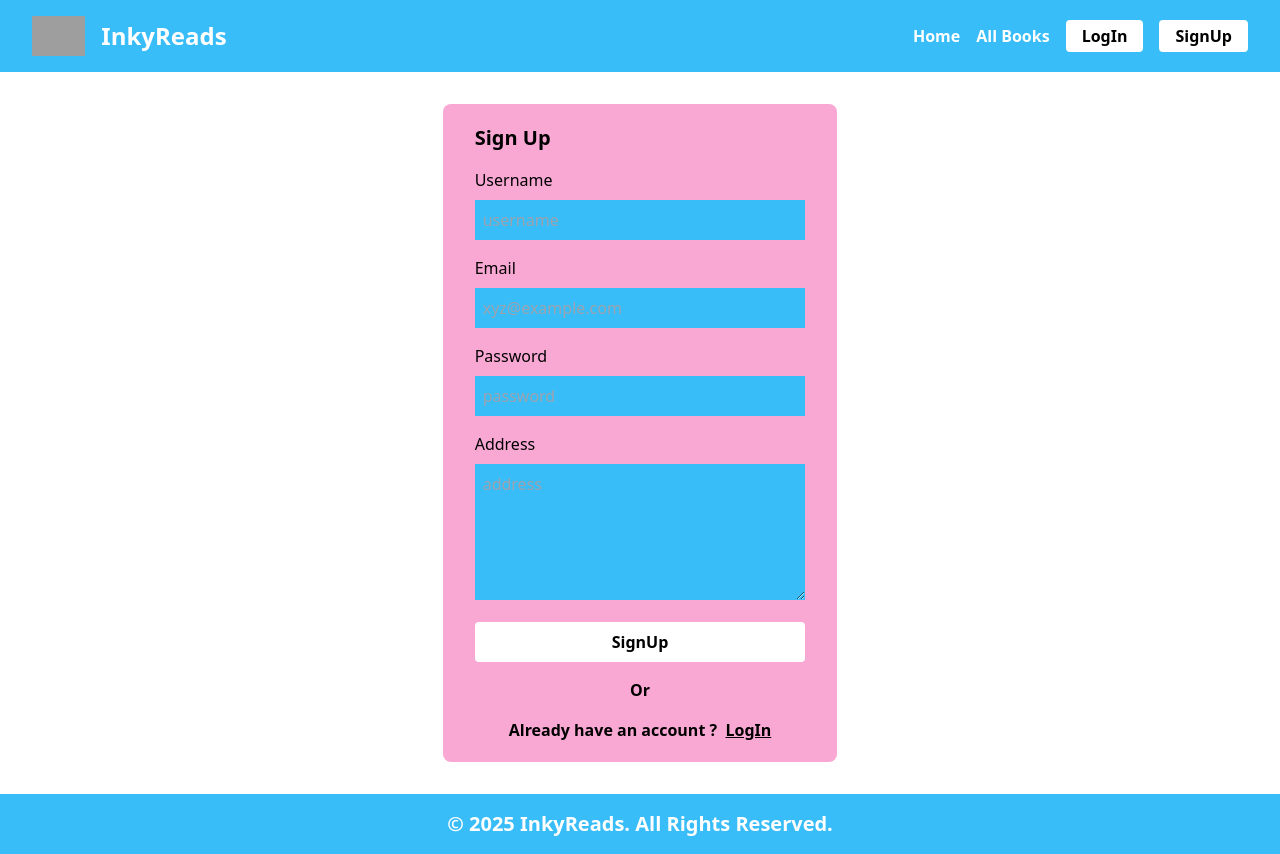
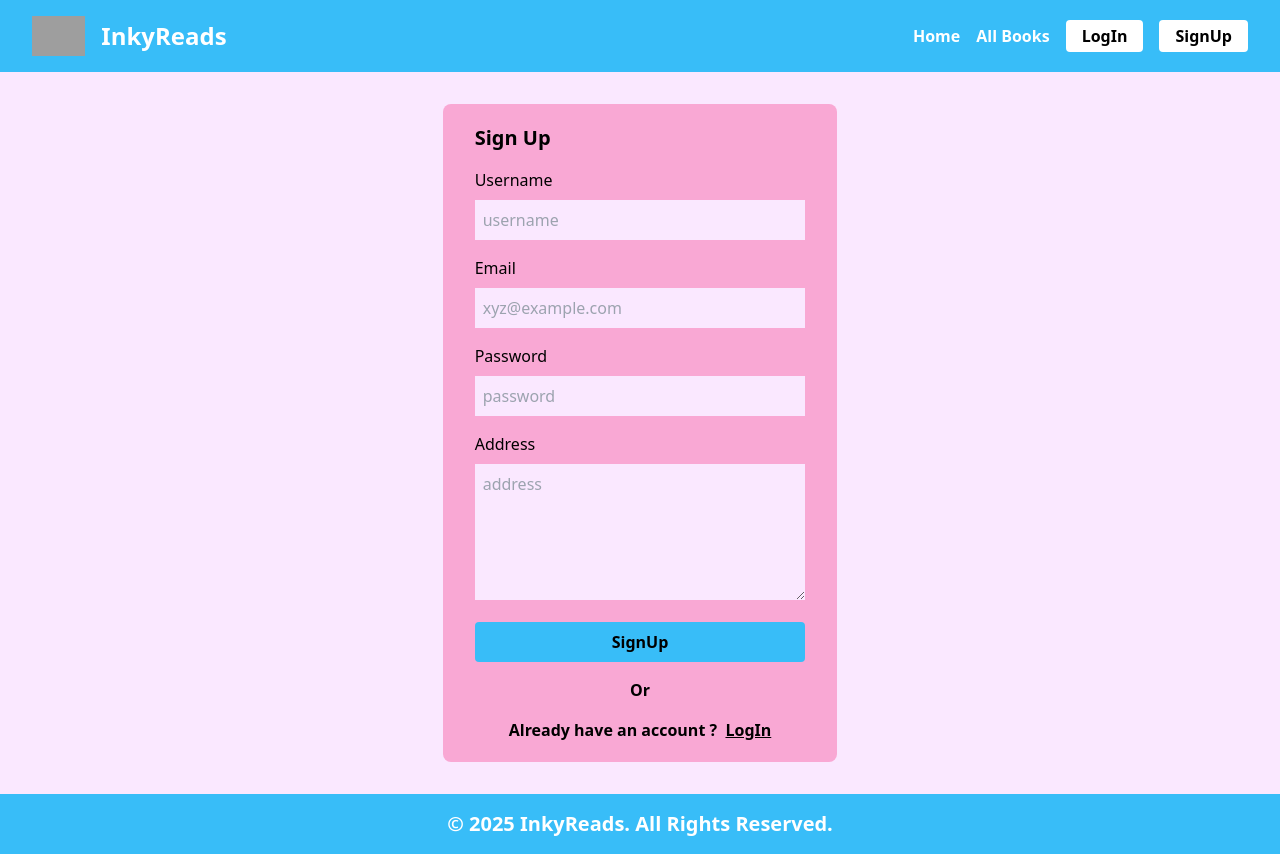
Before and after one commit to Yukti-lang/Inky_Reads, a React (Vite) app in the folder frontend/: page /SignUp in a window 1280 px wide. Built offline with nearby package versions, Linux system fonts and the light colour scheme; grey boxes are pictures that could not be loaded.

Commit message:
FInal Final changes

```diff
--- a/frontend/src/components/BookCard/BookCard.jsx
+++ b/frontend/src/components/BookCard/BookCard.jsx
@@ -20,7 +20,7 @@ const BookCard = ({ data, favourite }) => {
       <Link to={`/view-book-details/${data._id}`}>
       <div className="">
         <div className="bg-white rounded flex items-center justify-center p-2  ">
-          <img src={data.url} alt="/" className="h-[25vh] shadow-xl  drop-shadow-[0_0_15px_rgba(0,0,0,0.6)] transition duration-300 " />
+          <img src={data.url} alt="/" className="h-[25vh] shadow-xl  drop-shadow-[0_0_10px_rgba(0,0,0,0.4)] hover:drop-shadow-[0_0_15px_rgba(0,0,0,0.6)] transition duration-300" />
         </div>
         <h2 className="mt-4 text-xl text-black font-semibold" >{data.title}</h2>
         <p className="mt-2 text-zinc-700 font-semibold" >by {data.author}</p>
--- a/frontend/src/components/Home/Hero.jsx
+++ b/frontend/src/components/Home/Hero.jsx
@@ -5,7 +5,8 @@ const Hero = () => {
   return (
     <div className="h-screen md:h-[75vh] flex flex-col md:flex-row items-center justify-center">
       <div className="w-full mb-12 md:mb-0 lg:w-3/6 flex flex-col items-center lg:items-start justify-center">
-      <h1 className=" text-4xl lg:text-6xl font-semibold text-black text-center lg:text-left">Explore Your Next Great Read</h1>
+      <h1 className=" text-4xl lg:text-6xl font-semibold text-black text-center lg:text-left">Explore Your Next </h1>
+      <h1 className=" text-4xl lg:text-6xl font-semibold text-pink-500 text-center lg:text-left">Great Read</h1>
       <p className="mt-4 text-xl text-black text-center lg:text-left">Uncover captivating stories, enriching knowledge, and endless inspiration in our curated collection of books </p>
       <div className="mt-8">
         <Link to="/all-books" className="text-black text-xl lg:text-2xl font-semibold border border-black px-10 py-3 hover:bg-black hover:text-white rounded-full traansition-all duration-300 ">Discover Books</Link>
--- a/frontend/src/components/ViewBookDetails/ViewBookDetails.jsx
+++ b/frontend/src/components/ViewBookDetails/ViewBookDetails.jsx
@@ -52,9 +52,9 @@ const ViewBookDetails = () => {
    {Data &&  <div className="px-4  md:px-12 py-8 bg-white flex flex-col lg:flex-row gap-8">
       <div className=" w-full lg:w-3/6 ">
       {" "}
-      <div className="flex flex-col lg:flex-row justify-around bg-pink-300  p-12 rounded">
+      <div className="flex flex-col lg:flex-row justify-around bg-pink-300  p-12 rounded  ">
         <img src={Data.url} alt="/"
-        className="h-[50vh] md:h-[60vh] lg:h-[70vh] rounded" />
+        className="h-[50vh] md:h-[60vh] lg:h-[70vh] rounded drop-shadow-[0_0_15px_rgba(0,0,0,0.6)] transition duration-300" />
       {isLoggedIn === true && role ==="user" && (
         <div className="flex flex-col md:flex-row lg:flex-col mt-4 items-center justify-between lg:justify-start  lg:mt-0">
         <button className="bg-white rounded lg:rounded-full text-3xl p-3 flex items-center justify-center text-red-500" onClick={handleFavourite}>
--- a/frontend/src/pages/LogIn.jsx
+++ b/frontend/src/pages/LogIn.jsx
@@ -36,7 +36,7 @@ const LogIn = () => {
    }
   }
   return (
-   <div className="h-[87vh] bg-white px-12 py-8 flex items-center justify-center">
+   <div className="h-[87vh] bg-fuchsia-100 px-12 py-8 flex items-center justify-center">
       <div className="bg-pink-300 rounded-lg px-8 py-5 w-full md:w-3/6 lg:w-2/6">
         <p className="text-black text-xl font-semibold">Login</p>
         <div className="mt-4">
@@ -46,7 +46,7 @@ const LogIn = () => {
             </label>
             <input
             type="text"
-            className="w-full mt-2 bg-white text-black p-2 outline-none"
+            className="w-full mt-2 bg-fuchsia-100 text-black p-2 outline-none"
             placeholder="username"
             name="username"
             required
@@ -60,7 +60,7 @@ const LogIn = () => {
               </label>
               <input
               type="password"
-              className="w-full mt-2 bg-white text-black p-2 outline-none "
+              className="w-full mt-2 bg-fuchsia-100 text-black p-2 outline-none "
               placeholder="password"
               name="password"
               required
@@ -69,7 +69,7 @@ const LogIn = () => {
               />
           </div>
           <div className="mt-4">
-              <button className="w-full bg-sky-400 text-black font-semibold py-2 rounded hover:bg-zinc-200"
+              <button className="w-full bg-sky-400 text-black font-semibold py-2 rounded hover:bg-zinc-200 transition-all duration-300"
               onClick={submit}>
                 LogIn
               </button>
@@ -79,7 +79,7 @@ const LogIn = () => {
           </p>
           <p className="flex mt-4 items-center justify-center text-black font-semibold">
             Don't have an account ? &nbsp;
-            <Link to="/signup" className="hover:text-black hover:bg-white">
+            <Link to="/signup" className="hover:text-black hover:text-white transition-all duration-300">
             <u>SignUp</u>
             </Link>
           </p>
--- a/frontend/src/pages/SignUp.jsx
+++ b/frontend/src/pages/SignUp.jsx
@@ -27,7 +27,7 @@ const SignUp = () => {
    }
   };
   return (
-    <div className="h-[87vh] lg:h-auto bg-white px-12 py-8 flex items-center justify-center">
+    <div className="h-[87vh] lg:h-auto bg-fuchsia-100 px-12 py-8 flex items-center justify-center">
       <div className="bg-pink-300 rounded-lg px-8 py-5 w-full md:w-3/6 lg:w-2/6">
         <p className="text-black text-xl font-semibold">Sign Up</p>
         <div className="mt-4">
@@ -37,7 +37,7 @@ const SignUp = () => {
             </label>
             <input
             type="text"
-            className="w-full mt-2 bg-sky-400 text-black p-2 outline-none"
+            className="w-full mt-2 bg-fuchsia-100 text-black p-2 outline-none"
             placeholder="username"
             name="username"
             required
@@ -51,7 +51,7 @@ const SignUp = () => {
             </label>
             <input
                type="text"
-               className="w-full mt-2 bg-sky-400 text-black p-2 outline-none"
+               className="w-full mt-2 bg-fuchsia-100 text-black p-2 outline-none"
                placeholder="xyz@example.com"
                name="email"
                required
@@ -65,7 +65,7 @@ const SignUp = () => {
               </label>
               <input
               type="password"
-              className="w-full mt-2 bg-sky-400 text-black p-2 outline-none "
+              className="w-full mt-2 bg-fuchsia-100 text-black p-2 outline-none "
               placeholder="password"
               name="password"
               required
@@ -78,7 +78,7 @@ const SignUp = () => {
                   Address
               </label>
               <textarea
-               className="w-full mt-2 bg-sky-400 text-black p-2 outline-none  "
+               className="w-full mt-2 bg-fuchsia-100 text-black p-2 outline-none  "
                rows="5"
                placeholder="address"
                name="address"
@@ -88,7 +88,7 @@ const SignUp = () => {
                />
           </div>
           <div className="mt-4">
-              <button className="w-full bg-white text-black font-semibold py-2 rounded hover:bg-zinc-200 transition-all duration-300"
+              <button className="w-full bg-sky-400 text-black font-semibold py-2 rounded hover:bg-zinc-200 transition-all duration-300"
               onClick={submit}
               >
                 SignUp
@@ -99,7 +99,7 @@ const SignUp = () => {
           </p>
           <p className="flex mt-4 items-center justify-center text-black font-semibold">
             Already have an account ? &nbsp;
-            <Link to="/login" className="hover:text-white">
+            <Link to="/login" className="hover:text-white transition-all duration-300">
             <u>LogIn</u>
             </Link>
           </p>
```
